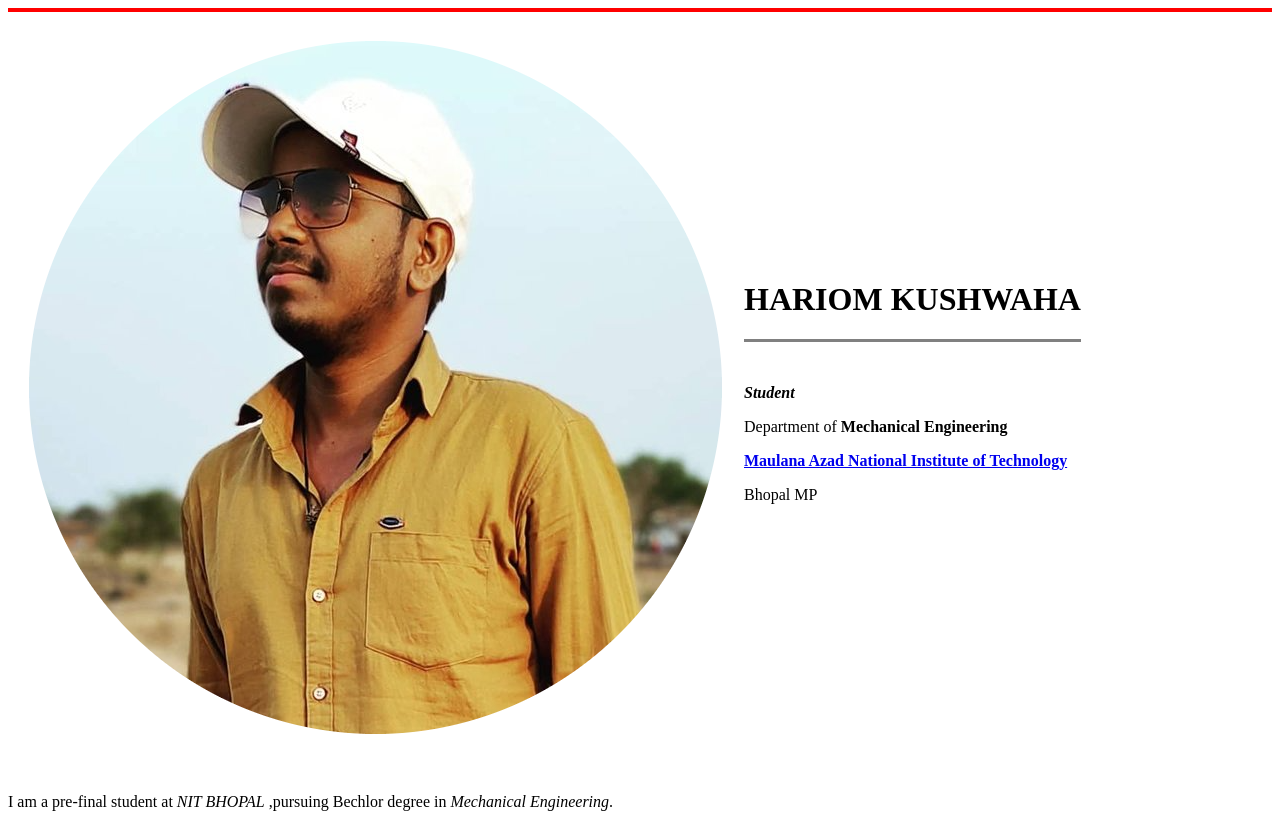
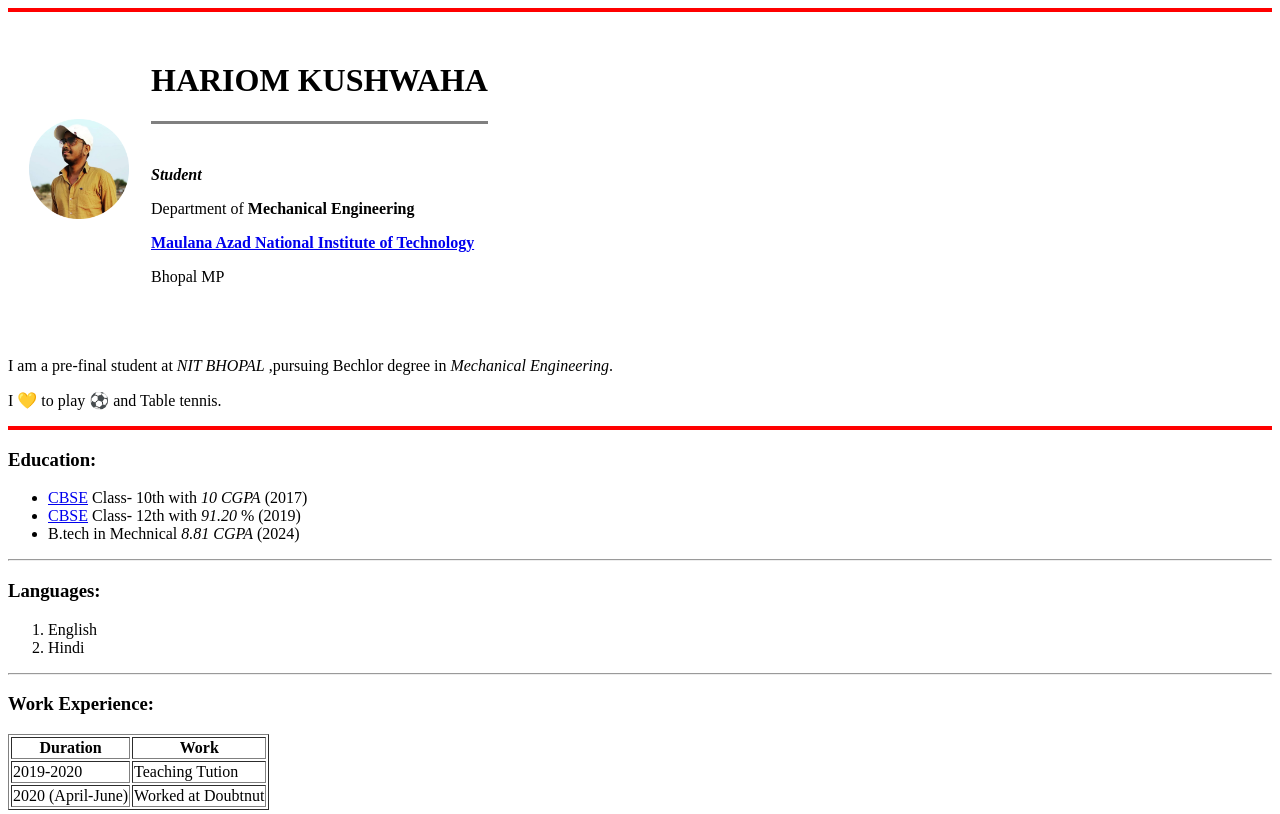
Before and after one commit to hariom8959/cv, a plain HTML site: page index.html in a window 1280 px wide. Shown: the top 814 px of the page. Drawn offline with Linux system fonts and the light colour scheme; files whose address does not match are found by name.

Commit message:
Update index.html

```diff
--- a/index.html
+++ b/index.html
@@ -4,6 +4,11 @@
 <head>
   <meta charset="utf-8">
   <title>Hariom's personal site</title>
+  <style>
+    img{
+      height:100px;
+    }
+  </style>
 </head>
 
 <body>
```
